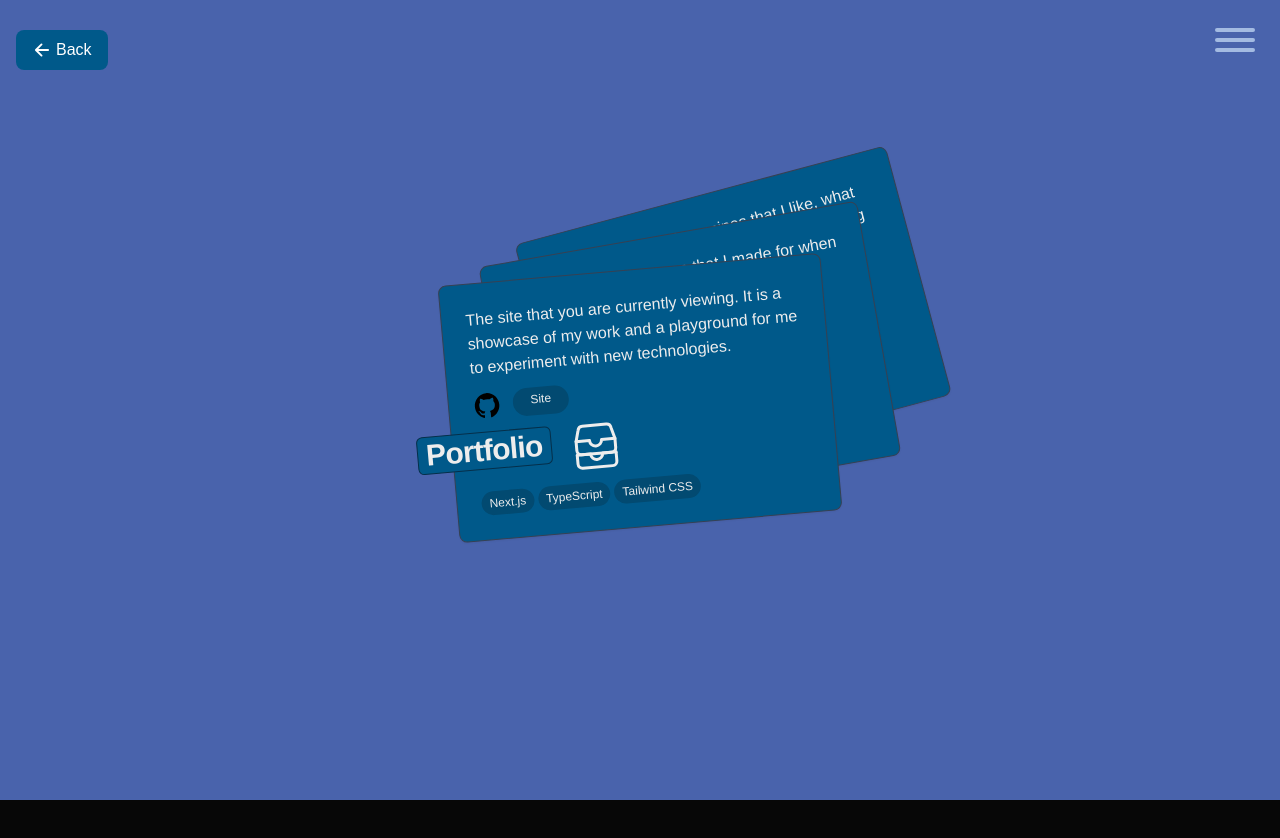
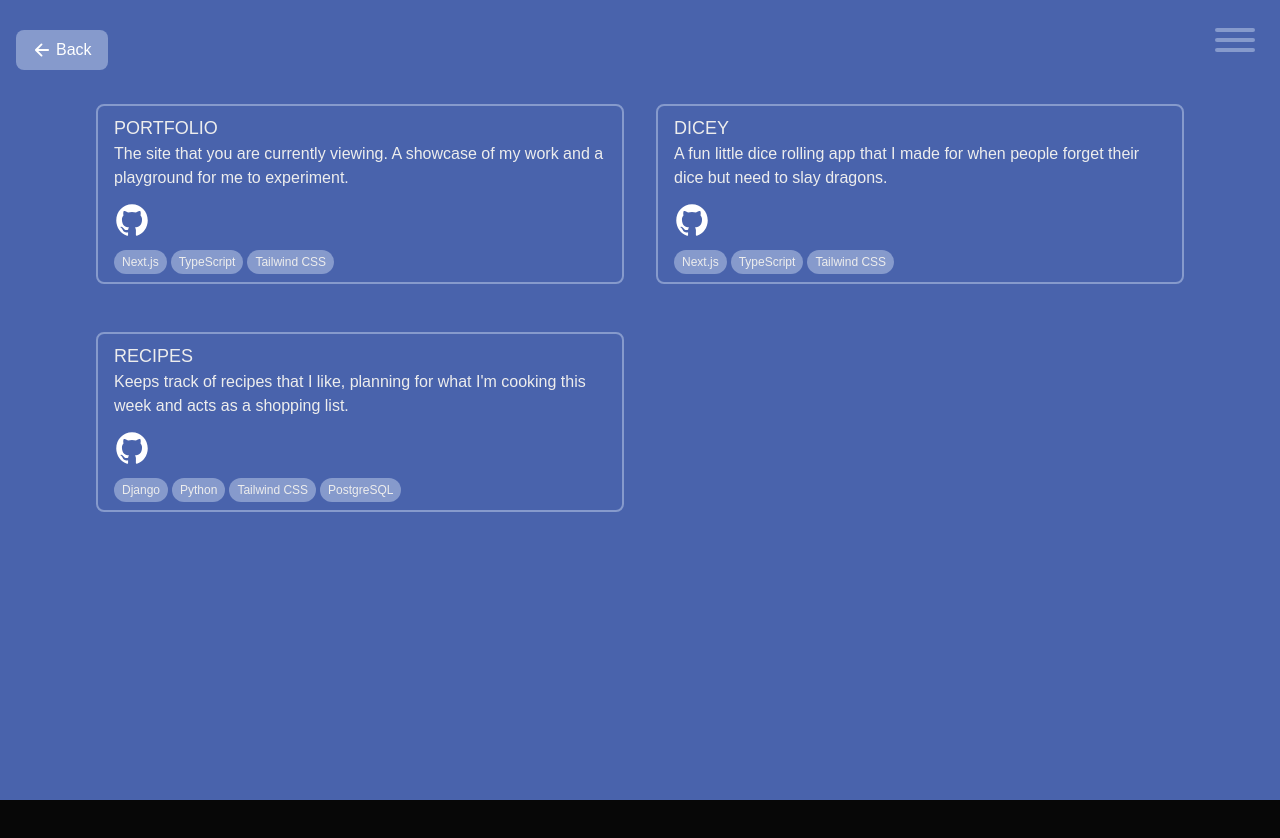
Before and after one commit to jetodd/portfolio, a Next.js app: page /code in a window 1280 px wide. Shown: the top 838 px of the page. Before the commit the page ends 800 px from the top, so only its background shows below. Built offline with nearby package versions, Linux system fonts and the light colour scheme.

Commit message:
display cards on project page

```diff
--- a/src/app/code/page.tsx
+++ b/src/app/code/page.tsx
@@ -1,3 +1,4 @@
+import { collectMeta } from "next/dist/build/utils";
 import BackLink from "../components/BackLink/BackLink";
 import CodeItem, { CodeItemProps } from "../components/CodeItem/CodeItem";
 import Dice from "../components/Icons/Dice";
@@ -12,16 +13,16 @@ const items: CodeItemProps[] = [
     title: "Portfolio",
     githubRepo: "portfolio",
     description:
-      "The site that you are currently viewing. It is a showcase of my work and a playground for me to experiment with new technologies.",
+      "The site that you are currently viewing. A showcase of my work and a playground for me to experiment.",
     icon: <Portfolio />,
     techStack: ["Next.js", "TypeScript", "Tailwind CSS"],
-    siteUrl: "/",
+    siteUrl: "",
   },
   {
     title: "Dicey",
     githubRepo: "dicey",
     description:
-      "A fun little dice rolling app that I made for when people forget Dice and want to play RPG games.",
+      "A fun little dice rolling app that I made for when people forget their dice but need to slay dragons.",
     icon: <Dice />,
     techStack: ["Next.js", "TypeScript", "Tailwind CSS"],
     siteUrl: "https://github.com/jetodd/dicey",
@@ -30,7 +31,7 @@ const items: CodeItemProps[] = [
     title: "Recipes",
     githubRepo: "recipes",
     description:
-      "Keeps track of all the recipes that I like, what I'm cooking this week and what needs buying at the supermarket.",
+      "Keeps track of recipes that I like, planning for what I'm cooking this week and acts as a shopping list.",
     icon: <Recipes />,
     techStack: ["Django", "Python", "Tailwind CSS", "PostgreSQL"],
     siteUrl: "https://github.com/jetodd/recipes",
@@ -43,10 +44,10 @@ export default function Page() {
       className="h-dvh w-full justify-center content-center"
       style={{ backgroundColor: "var(--color-code)" }}
     >
-      <BackLink bgColor="sky-800" color="white" />
-      <Menu currentPage="code" color="azure" />
-      <section className="mx-auto -my-32 md:my-0 grid h-screen w-screen flex-col justify-center">
-        <div className={styles.stack}>
+      <BackLink bgColor="bleu" color="white" />
+      <Menu currentPage="code" color="bleu" />
+      <section className="mx-auto md:my-0 mt-20 h-screen w-screen flex-col justify-center">
+        <div className="grid grid-cols-1 px-6 md:grid-cols-2 mt-20 md:px-12 lg:px-20">
           {items.map((item, index) => (
             <CodeItem index={index} total={items.length} key={item.title} {...item} />
           ))}
--- a/src/app/code/styles.module.css
+++ /dev/null
@@ -1,5 +0,0 @@
-.stack {
-    display: inline-grid;
-    place-items: center;
-    grid-template-areas: 'stack';
-}
--- a/src/app/components/CodeItem/CodeItem.tsx
+++ b/src/app/components/CodeItem/CodeItem.tsx
@@ -3,66 +3,41 @@ import GitHub from "../Icons/GitHub";
 
 export type CodeItemProps = {
   title: string;
-  icon: JSX.Element;
+  icon?: JSX.Element;
   githubRepo: string;
   techStack: string[];
   description: string;
-  siteUrl: string;
+  siteUrl?: string;
 };
 
 export default function CodeItem({
-  index,
-  total,
   title,
-  icon,
   githubRepo,
   siteUrl,
   techStack,
   description,
 }: CodeItemProps & { index: number, total: number }) {
   return (
-    <div
-      className="grid [grid-area:stack] place-content-center max-w-sm p-6 bg-sky-800 border rounded-lg shadow-xs border-gray-700 mb-1"
-      style={{
-        marginLeft: `${index * 3}rem`,
-        zIndex: `${total - index}`,
-        transform: `rotate(-${(index + 1) * 5}deg) translateX(${index * 2}rem) translateY(-${index * 2}rem)`,
-      }}
-      >
-      <p className="mb-3 font-normal text-gray-450">
-        {description}
-      </p>
+    <div className={`bg-code rounded-lg mx-4 my-6 border-2 border-bleu px-4 py-2`}>
+      <span className={`dark:text-white text-lg uppercase`}>
+            {title}
+          </span>
+      <p className="mb-3">{description}</p>
       <div className="flex mb-3 gap-3">
         <a
-          className="w-7"
+          className="w-9"
           title="View on GitHub"
           target="_blank"
           href={`https://github.com/jetodd/${githubRepo}`}
         >
           <GitHub />
         </a>
-        <a
-          className="w-14 text-center align-middle text-xs bg-sky-900 hover:bg-sky-950 text-gray-350 rounded-full px-2 py-1 mr-1"
-          target="_blank"
-          href={siteUrl}
-        >
-          Site
-        </a>
-      </div>
-      <div className="flex mb-3">
-        <a href={siteUrl}>
-          <h2 className="mb-2 text-3xl rounded-md border-1 border-sky-950 px-2 hover:bg-sky-950 bg-sky-800 relative -left-15 font-semibold tracking-tight dark:text-white">
-            {title}
-          </h2>
-        </a>
-        <div className={"w-12 -ml-10"}>{icon}</div>
       </div>
       <div className="flex">
         {techStack.map((tech) => (
           <span
             key={tech}
-            className="text-xs bg-sky-900 text-gray-350 rounded-full px-2 py-1 mr-1"
-          >
+            className="text-xs text-gray-350 rounded-full bg-bleu px-2 py-1 mr-1">
             {tech}
           </span>
         ))}
--- a/src/app/components/Icons/GitHub.tsx
+++ b/src/app/components/Icons/GitHub.tsx
@@ -4,7 +4,7 @@ export default function GitHub() {
       xmlns="http://www.w3.org/2000/svg"
       viewBox="0 0 512 512"
     >
-      <path d="M256 32C132.3 32 32 134.9 32 261.7c0 101.5 64.2 187.5 153.2 217.9a17.56 17.56 0 003.8.4c8.3 0 11.5-6.1 11.5-11.4 0-5.5-.2-19.9-.3-39.1a102.4 102.4 0 01-22.6 2.7c-43.1 0-52.9-33.5-52.9-33.5-10.2-26.5-24.9-33.6-24.9-33.6-19.5-13.7-.1-14.1 1.4-14.1h.1c22.5 2 34.3 23.8 34.3 23.8 11.2 19.6 26.2 25.1 39.6 25.1a63 63 0 0025.6-6c2-14.8 7.8-24.9 14.2-30.7-49.7-5.8-102-25.5-102-113.5 0-25.1 8.7-45.6 23-61.6-2.3-5.8-10-29.2 2.2-60.8a18.64 18.64 0 015-.5c8.1 0 26.4 3.1 56.6 24.1a208.21 208.21 0 01112.2 0c30.2-21 48.5-24.1 56.6-24.1a18.64 18.64 0 015 .5c12.2 31.6 4.5 55 2.2 60.8 14.3 16.1 23 36.6 23 61.6 0 88.2-52.4 107.6-102.3 113.3 8 7.1 15.2 21.1 15.2 42.5 0 30.7-.3 55.5-.3 63 0 5.4 3.1 11.5 11.4 11.5a19.35 19.35 0 004-.4C415.9 449.2 480 363.1 480 261.7 480 134.9 379.7 32 256 32z" />
+      <path d="M256 32C132.3 32 32 134.9 32 261.7c0 101.5 64.2 187.5 153.2 217.9a17.56 17.56 0 003.8.4c8.3 0 11.5-6.1 11.5-11.4 0-5.5-.2-19.9-.3-39.1a102.4 102.4 0 01-22.6 2.7c-43.1 0-52.9-33.5-52.9-33.5-10.2-26.5-24.9-33.6-24.9-33.6-19.5-13.7-.1-14.1 1.4-14.1h.1c22.5 2 34.3 23.8 34.3 23.8 11.2 19.6 26.2 25.1 39.6 25.1a63 63 0 0025.6-6c2-14.8 7.8-24.9 14.2-30.7-49.7-5.8-102-25.5-102-113.5 0-25.1 8.7-45.6 23-61.6-2.3-5.8-10-29.2 2.2-60.8a18.64 18.64 0 015-.5c8.1 0 26.4 3.1 56.6 24.1a208.21 208.21 0 01112.2 0c30.2-21 48.5-24.1 56.6-24.1a18.64 18.64 0 015 .5c12.2 31.6 4.5 55 2.2 60.8 14.3 16.1 23 36.6 23 61.6 0 88.2-52.4 107.6-102.3 113.3 8 7.1 15.2 21.1 15.2 42.5 0 30.7-.3 55.5-.3 63 0 5.4 3.1 11.5 11.4 11.5a19.35 19.35 0 004-.4C415.9 449.2 480 363.1 480 261.7 480 134.9 379.7 32 256 32z" fill="white" />
     </svg>
   );
 }
--- a/src/app/globals.css
+++ b/src/app/globals.css
@@ -21,13 +21,16 @@
 @theme {
   --color-cosplay: #3e9d79;
   --color-contact: #e4868c;
-  --color-hello: #7dc0d3;
+  --color-hello: #5baac1;
   --color-code: #4963ac;
 
   --color-mint: #9bd6c0;
   --color-rose:#e6cfcf;
   --color-sky: #c8dde2;
   --color-azure: #a4bbe2;
+
+  --color-bleu: #869acc;
+
   --color-black: #070707;
 
   --image-size: 55%;
```
